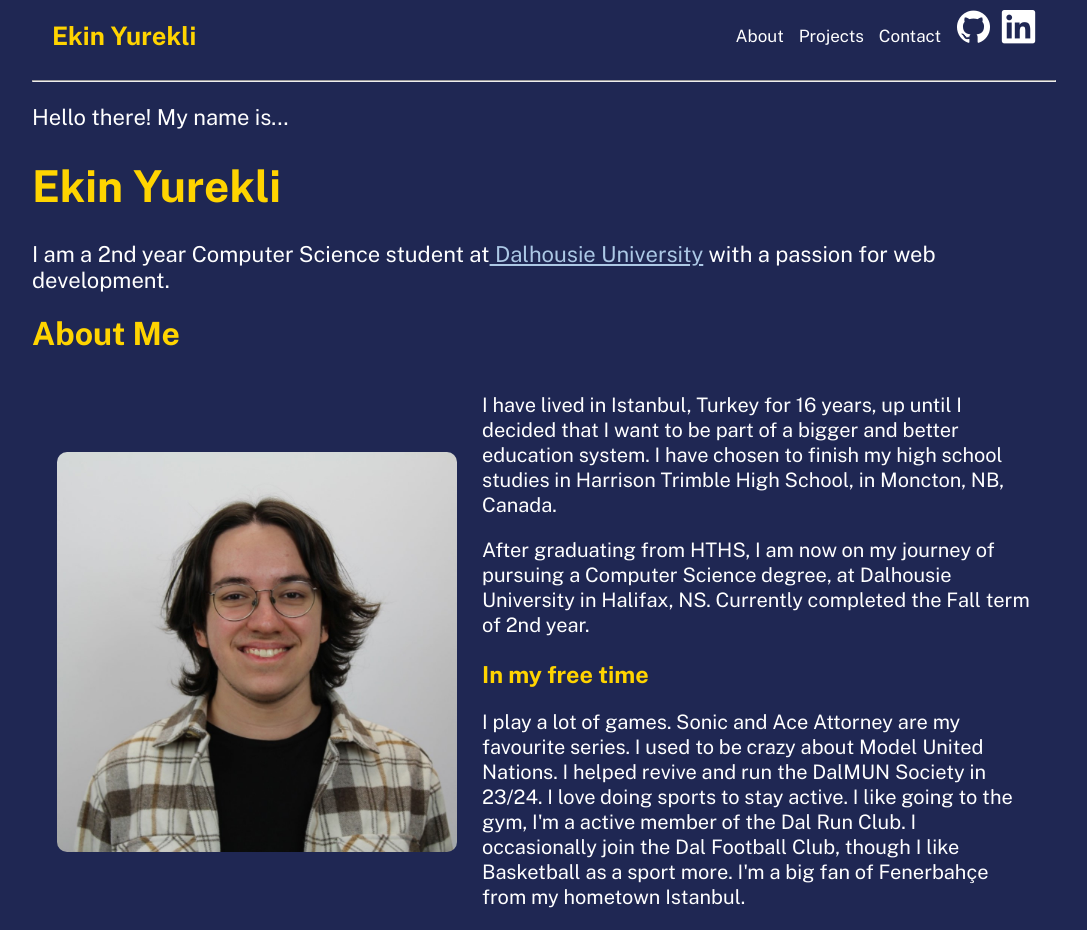
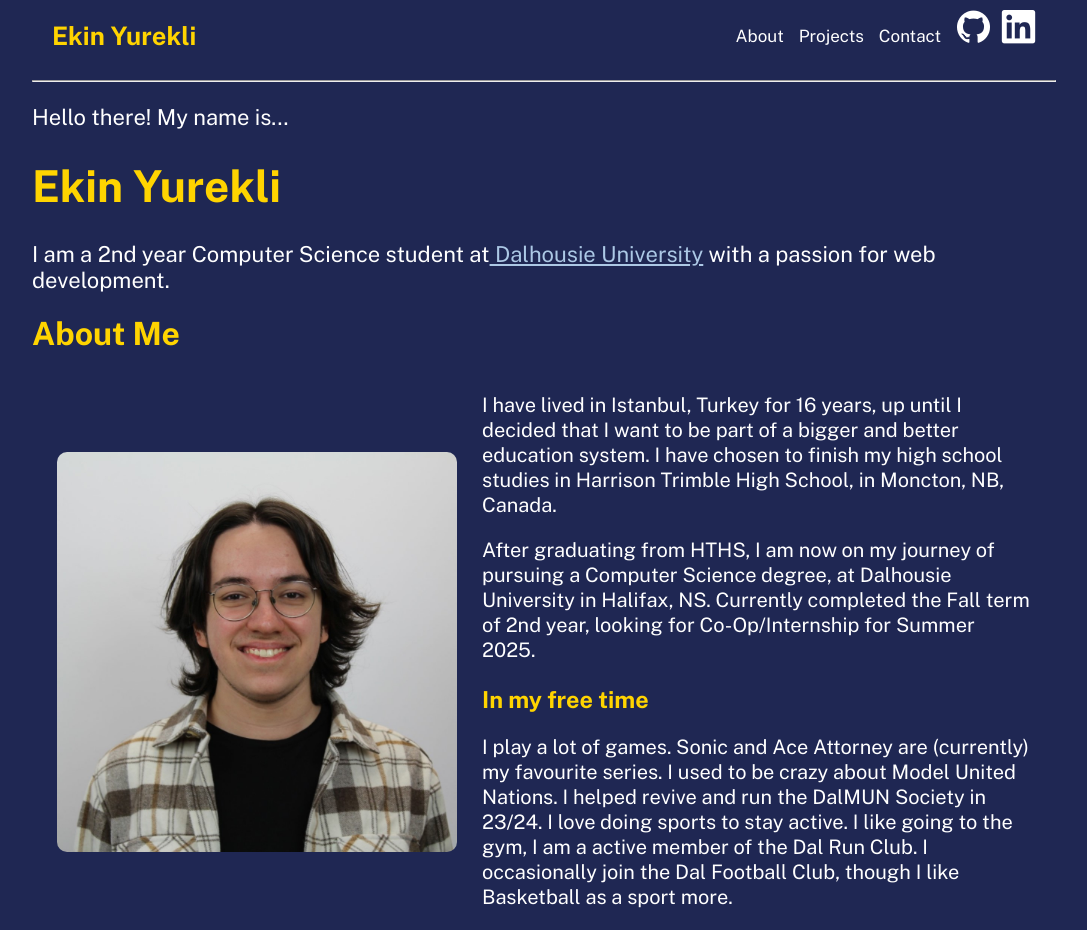
Before and after one commit to eyurekli/personal-site, a React (Vite) app: page / in a window 1280 px wide. Shown: the whole page, without its empty margins (96-1183 px from the left). Built offline with nearby package versions, Linux system fonts and the light colour scheme.

Commit message:
About bio changes

```diff
--- a/src/components/About.jsx
+++ b/src/components/About.jsx
@@ -22,15 +22,14 @@ export default function About()
                     </p>
                     <p>
                         After graduating from HTHS, I am now on my journey of pursuing a Computer Science degree,
-                        at Dalhousie University in Halifax, NS. Currently completed the Fall term of 2nd year.
+                        at Dalhousie University in Halifax, NS. Currently completed the Fall term of 2nd year, looking for Co-Op/Internship for Summer 2025.
                     </p>
                     <h3>In my free time</h3>
                     <p>
-                        I play a lot of games. Sonic and Ace Attorney are my favourite series.
+                        I play a lot of games. Sonic and Ace Attorney are (currently) my favourite series.
                         I used to be crazy about Model United Nations. I helped revive and run the DalMUN Society in 23/24.
-                        I love doing sports to stay active. I like going to the gym, I'm a active member of the Dal Run Club.
+                        I love doing sports to stay active. I like going to the gym, I am a active member of the Dal Run Club.
                         I occasionally join the Dal Football Club, though I like Basketball as a sport more.
-                        I'm a big fan of Fenerbahçe from my hometown Istanbul.
                     </p>
                 </div>
             </div>
```
